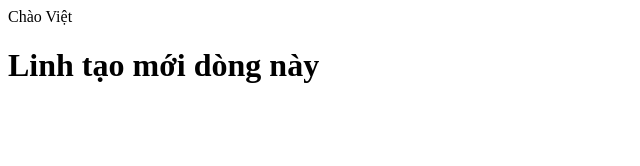
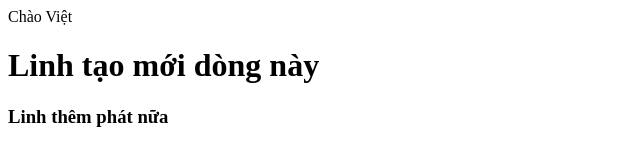
Before and after one commit to vulinh1704/DemoC12Git, a plain HTML site: page index.html in a window 1280 px wide. Shown: the whole page, without its empty margins (0-640 px from the left). Drawn offline with Linux system fonts and the light colour scheme.

Commit message:
linh thêm dòng 10

```diff
--- a/index.html
+++ b/index.html
@@ -7,5 +7,6 @@
 <body>
 Chào Việt
 <h1>Linh tạo mới dòng này</h1>
+<h3>Linh thêm phát nữa</h3>
 </body>
 </html>
```
